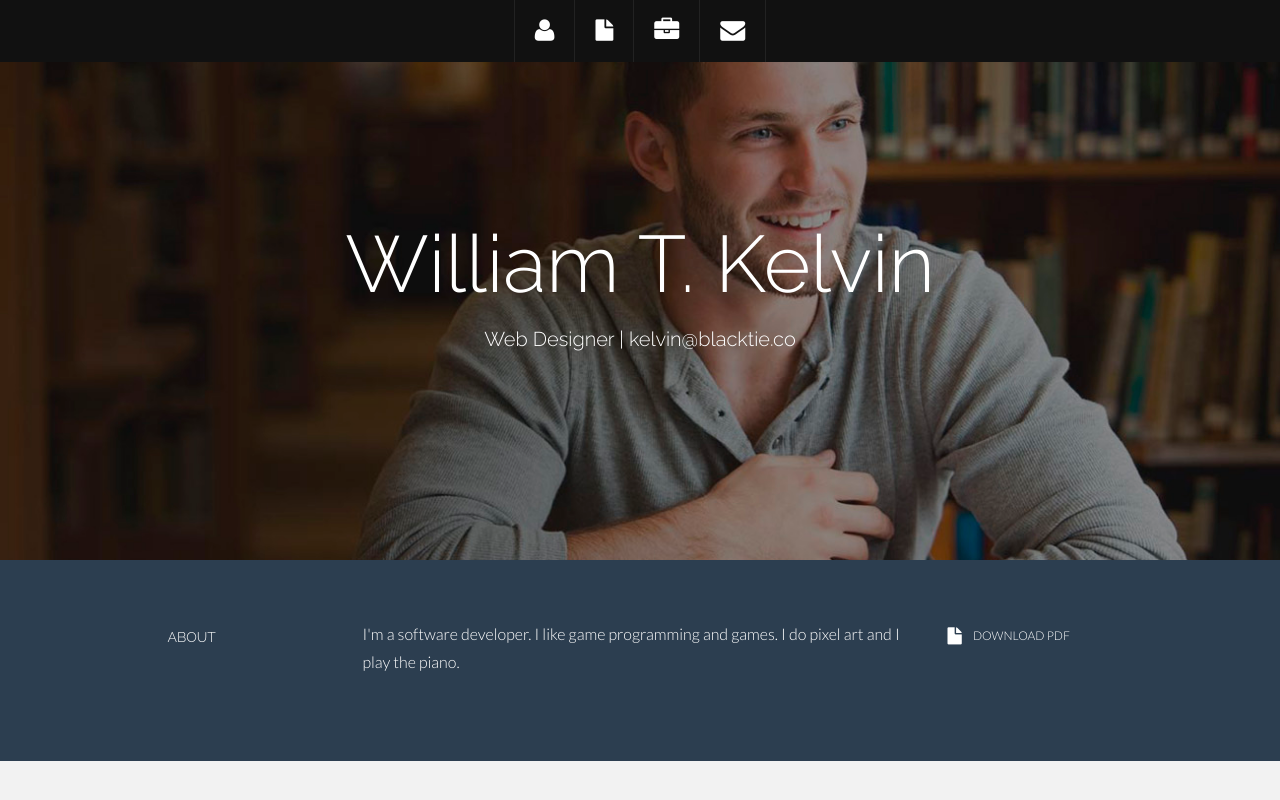
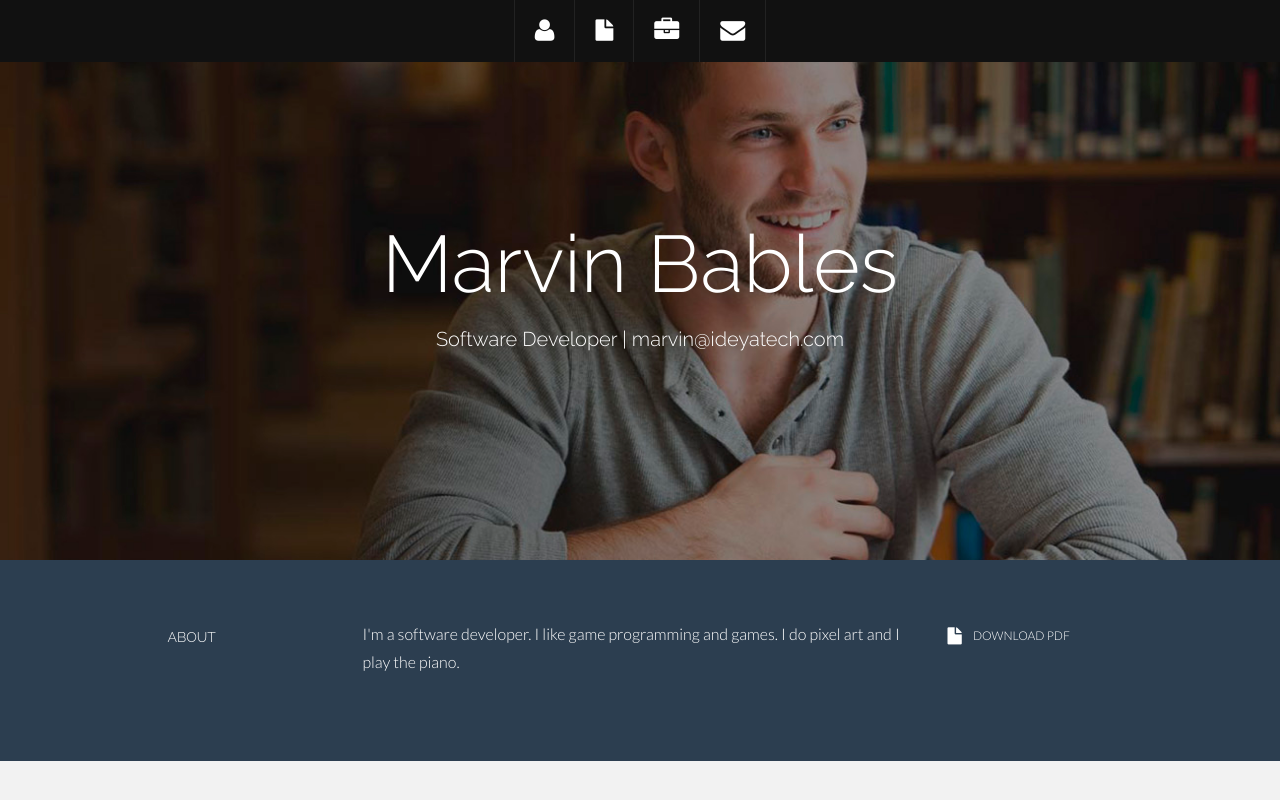
Before and after one commit to marvinbables/marvinbables.github.io, a plain HTML site: page index.html in a window 1280 px wide. Shown: the top 800 px of the page. Drawn offline with Linux system fonts and the light colour scheme.

Commit message:
Changed name

```diff
--- a/index.html
+++ b/index.html
@@ -58,8 +58,8 @@
 		<div class="container">
 			<div class="row centered">
 				<div class="col-lg-12">
-					<h1>William T. Kelvin</h1>
-					<h3>Web Designer | kelvin@blacktie.co</h3>
+					<h1>Marvin Bables</h1>
+					<h3>Software Developer | marvin@ideyatech.com</h3>
 				</div><!--/.col-lg-12 -->
 			</div><!--/.row -->
 		</div><!--/.container -->
```
